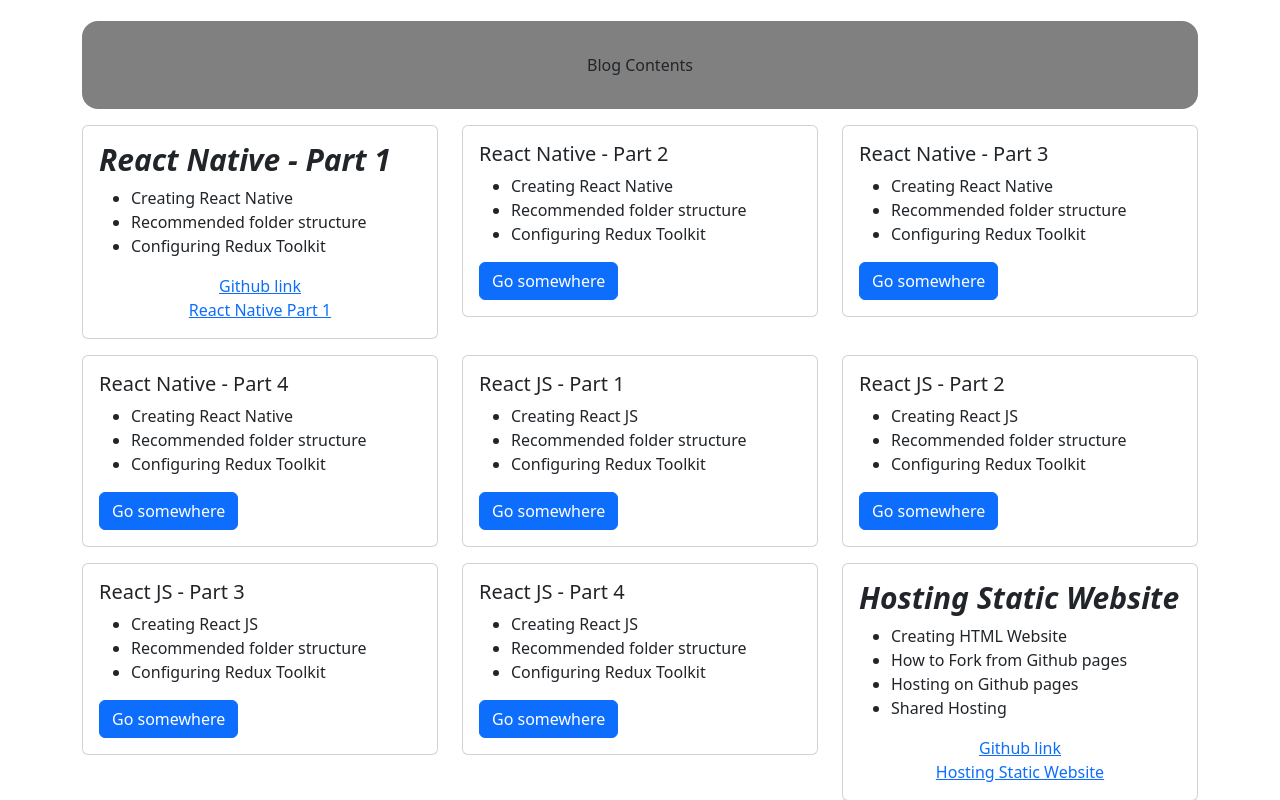
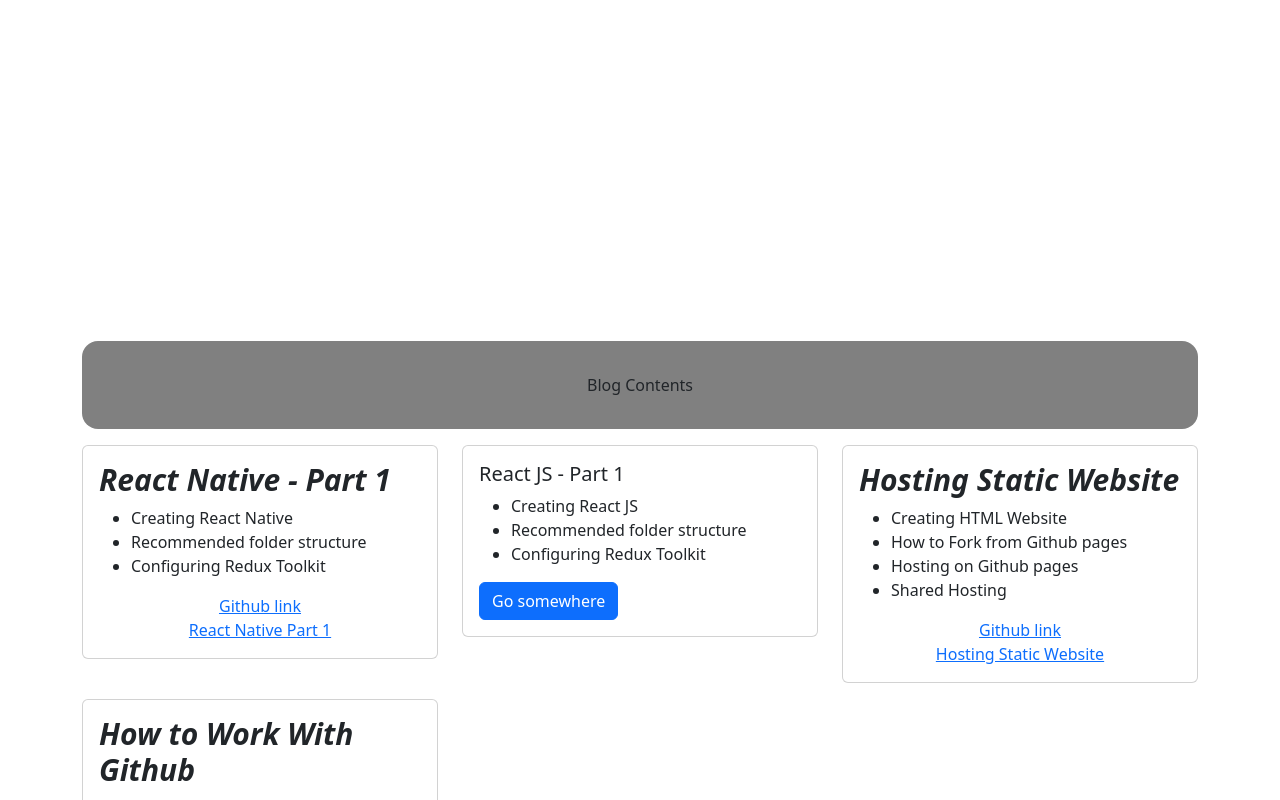
Before and after one commit to Solomon141/solmike, a React (Create React App) app: page / in a window 1280 px wide. Shown: the part 3920-4720 px from the top of the page. Built offline with nearby package versions, Linux system fonts and the light colour scheme.

Commit message:
React Native Expo

```diff
--- a/src/screens/Blogs.js
+++ b/src/screens/Blogs.js
@@ -39,53 +39,7 @@
         </Card>
       </div>
 
-      <div className="col-sm-4" style={{ marginTop: "2vh" }}>
-        <Card style={{ width: "100%" }}>
-          <Card.Body>
-            <Card.Title>React Native - Part 2</Card.Title>
-            <Card.Text>
-              <ul>
-                <li> Creating React Native </li>
-                <li> Recommended folder structure </li>
-                <li> Configuring Redux Toolkit </li>
-              </ul>
-            </Card.Text>
-            <Button variant="primary">Go somewhere</Button>
-          </Card.Body>
-        </Card>
-      </div>
 
-      <div className="col-sm-4" style={{ marginTop: "2vh" }}>
-        <Card style={{ width: "100%" }}>
-          <Card.Body>
-            <Card.Title>React Native - Part 3</Card.Title>
-            <Card.Text>
-              <ul>
-                <li> Creating React Native </li>
-                <li> Recommended folder structure </li>
-                <li> Configuring Redux Toolkit </li>
-              </ul>
-            </Card.Text>
-            <Button variant="primary">Go somewhere</Button>
-          </Card.Body>
-        </Card>
-      </div>
-
-      <div className="col-sm-4" style={{ marginTop: "2vh" }}>
-        <Card style={{ width: "100%" }}>
-          <Card.Body>
-            <Card.Title>React Native - Part 4</Card.Title>
-            <Card.Text>
-              <ul>
-                <li> Creating React Native </li>
-                <li> Recommended folder structure </li>
-                <li> Configuring Redux Toolkit </li>
-              </ul>
-            </Card.Text>
-            <Button variant="primary">Go somewhere</Button>
-          </Card.Body>
-        </Card>
-      </div>
       {/* React Native End  */}
 
       {/* React JS Start  */}
@@ -105,53 +59,7 @@
         </Card>
       </div>
 
-      <div className="col-sm-4" style={{ marginTop: "2vh" }}>
-        <Card style={{ width: "100%" }}>
-          <Card.Body>
-            <Card.Title>React JS - Part 2</Card.Title>
-            <Card.Text>
-              <ul>
-                <li> Creating React JS </li>
-                <li> Recommended folder structure </li>
-                <li> Configuring Redux Toolkit </li>
-              </ul>
-            </Card.Text>
-            <Button variant="primary">Go somewhere</Button>
-          </Card.Body>
-        </Card>
-      </div>
 
-      <div className="col-sm-4" style={{ marginTop: "2vh" }}>
-        <Card style={{ width: "100%" }}>
-          <Card.Body>
-            <Card.Title>React JS - Part 3</Card.Title>
-            <Card.Text>
-              <ul>
-                <li> Creating React JS </li>
-                <li> Recommended folder structure </li>
-                <li> Configuring Redux Toolkit </li>
-              </ul>
-            </Card.Text>
-            <Button variant="primary">Go somewhere</Button>
-          </Card.Body>
-        </Card>
-      </div>
-
-      <div className="col-sm-4" style={{ marginTop: "2vh" }}>
-        <Card style={{ width: "100%" }}>
-          <Card.Body>
-            <Card.Title>React JS - Part 4</Card.Title>
-            <Card.Text>
-              <ul>
-                <li> Creating React JS </li>
-                <li> Recommended folder structure </li>
-                <li> Configuring Redux Toolkit </li>
-              </ul>
-            </Card.Text>
-            <Button variant="primary">Go somewhere</Button>
-          </Card.Body>
-        </Card>
-      </div>
       {/* React JS End  */}
 
 
--- a/src/screens/MobileApps.js
+++ b/src/screens/MobileApps.js
@@ -1,6 +1,6 @@
-import { useState } from 'react';
-import Carousel from 'react-bootstrap/Carousel';
-import ExampleCarouselImage from './components/ExampleCarouselImage';
+import { useState } from "react";
+import Carousel from "react-bootstrap/Carousel";
+import ExampleCarouselImage from "./components/ExampleCarouselImage";
 
 function MobileApps() {
   const [index, setIndex] = useState(0);
@@ -11,6 +11,15 @@
   return (
     <div className="container">
       <div className="row">
+        <div className="col-sm-6" style={{ display:"flex", justifyContent:"center", alignItems:"center" }}>
+          <ol>
+            <li>React Native CLI</li>
+            <li>React Native Expo </li>
+            <li>Expo Router</li>
+            <li>Google Play Console</li>
+          </ol>
+        </div>
+
         <div className="col-sm-6">
           <Carousel activeIndex={index} onSelect={handleSelect}>
             <Carousel.Item>
@@ -26,9 +35,7 @@
               <ExampleCarouselImage text="Second slide" />
               <Carousel.Caption>
                 <h3>Second slide label</h3>
-                  <p>
-                    Lorem ipsum dolor sit amet, consectetur adipiscing elit.
-                  </p>
+                <p>Lorem ipsum dolor sit amet, consectetur adipiscing elit.</p>
               </Carousel.Caption>
             </Carousel.Item>
             <Carousel.Item>
@@ -43,7 +50,6 @@
             </Carousel.Item>
           </Carousel>
         </div>
-          <div className="col-sm-6"> </div>
       </div>
     </div>
   );
--- a/src/screens/components/ExampleCarouselImage.js
+++ b/src/screens/components/ExampleCarouselImage.js
@@ -4,13 +4,13 @@
   return (
     <div
       style={{
-        height: "35vh",
+        height: "55vh",
         backgroundColor: "orange",
         marginBottom: "2vh",
         marginTop: "2vh",
       }}
     >
-      ExampleCarouselImage
+
     </div>
   );
 }
```
Lines whose indentation alone changed are shown as unchanged.
